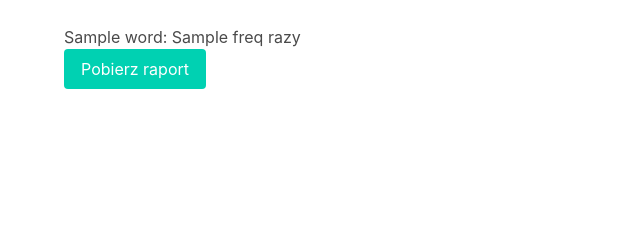
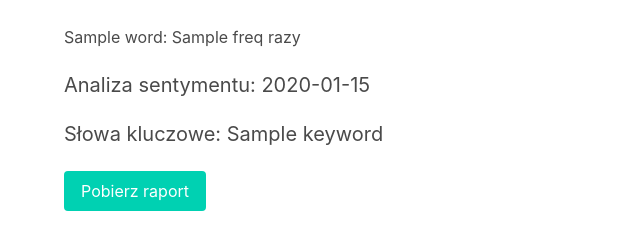
Before and after one commit to DLQuake/Text_Analyzer_Python, a Django app: template templates/text_analysis/results.html in a window 1280 px wide. Shown: the part 161-411 px from the top of the page, without its empty margins (0-640 px from the left). Run offline with Django 4.2, Linux system fonts and the light colour scheme; the template is opened without the code that fills it: most values are stand-ins (such as "Sample title", 1, 10 or a date in 2020); parts of the project's set-up code (start-up, migrations or seed data) failed here and were passed over.

Commit message:
Update results.html to show new information like sentiment and keywords

```diff
--- a/templates/text_analysis/results.html
+++ b/templates/text_analysis/results.html
@@ -1,26 +1,28 @@
-<!-- templates/text_analysis/results.html -->
 <!DOCTYPE html>
 <html lang="en">
 <head>
     <meta charset="UTF-8">
     <meta name="viewport" content="width=device-width, initial-scale=1.0">
+    <link rel="stylesheet" href="https://cdn.jsdelivr.net/npm/bulma@0.9.3/css/bulma.min.css">
     <title>Wyniki Analizy Tekstu</title>
-    <link rel="stylesheet" href="https://cdn.jsdelivr.net/npm/bulma@0.9.3/css/bulma.min.css">
 </head>
 <body>
     <section class="section">
         <div class="container">
-            <h2 class="title">Wyniki Analizy Tekstu</h2>
-            <p class="subtitle">Raport dla linku: <a href="{{ url_to_analyze }}" target="_blank">{{ url_to_analyze }}</a></p>
-            <p class="subtitle">Najczęściej występujące słowa:</p>
+            <h2 class="title is-3">Wyniki Analizy Tekstu</h2>
+            <p class="subtitle is-5">Raport dla linku: <a href="{{ url_to_analyze }}" target="_blank">{{ url_to_analyze }}</a></p>
+            <p class="subtitle is-5">Najczęściej występujące słowa:</p>
             <ul>
                 {% for word, freq in top_words %}
                     <li>{{ word }}: {{ freq }} razy</li>
                 {% endfor %}
             </ul>
+            <br>
+            <p class="subtitle is-5">Analiza sentymentu: {{ sentiment }}</p>
+            <p class="subtitle is-5">Słowa kluczowe: {{ keywords|join:", " }}</p>
             <div class="field is-grouped">
                 <div class="control">
-                    <a href="{% url 'download_report' url=encoded_url %}" download class="button is-primary">Pobierz raport</a>
+                    <a href="{% url 'download_report' url=url_to_analyze %}" download class="button is-primary">Pobierz raport</a>
                 </div>
             </div>
         </div>
```
